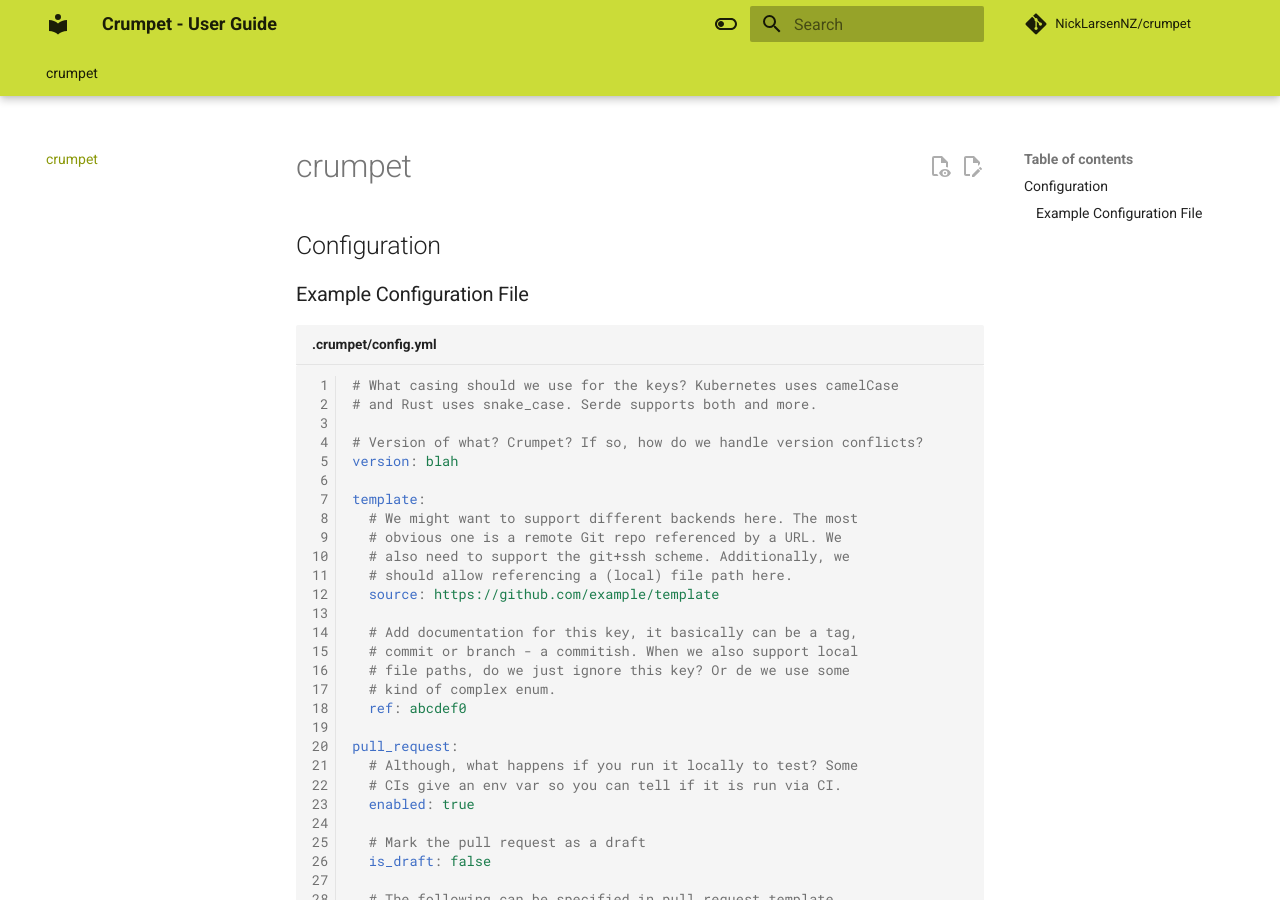
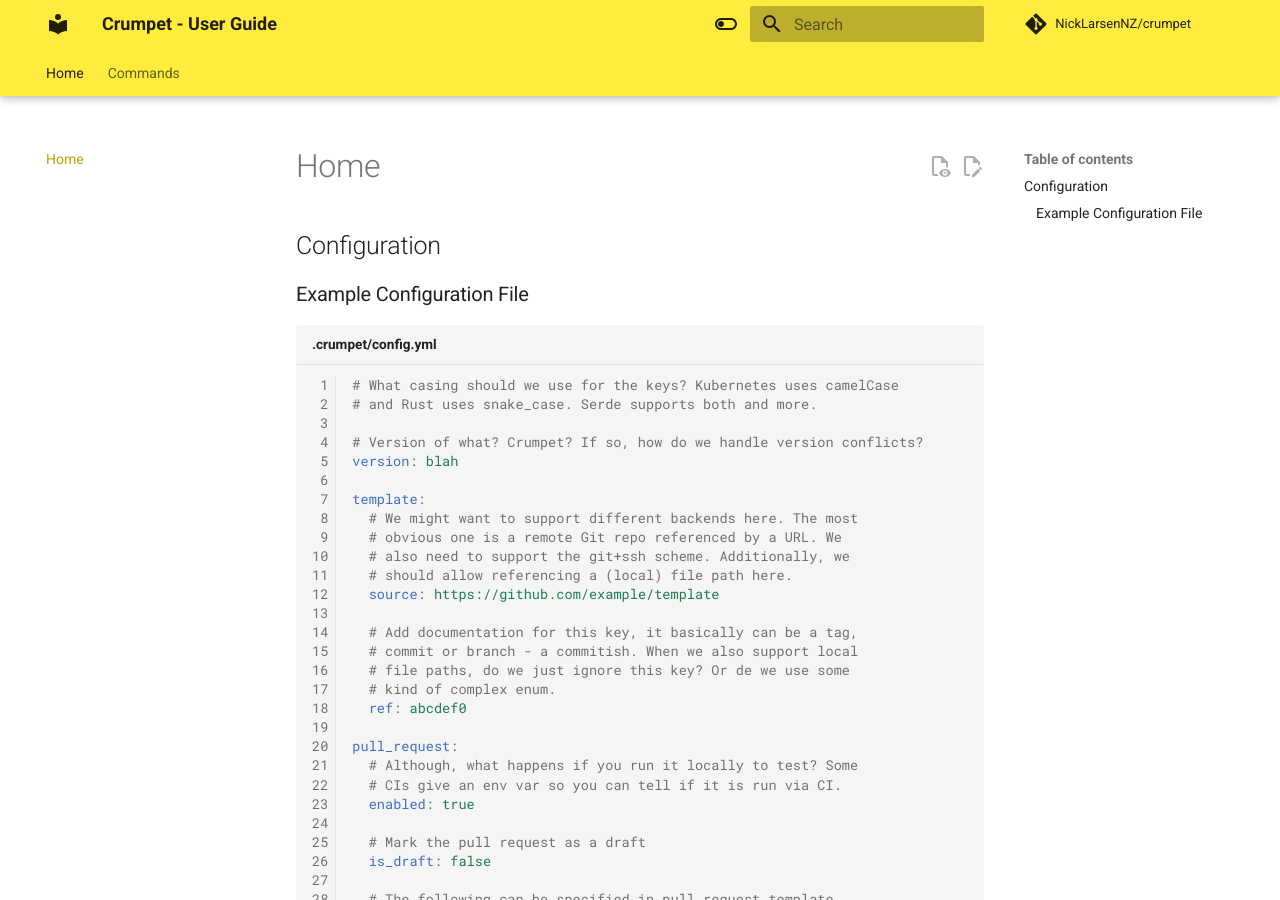
Before and after one commit to NickLarsenNZ/crumpet, an MkDocs documentation site: the page built from docs/index.md, in a window 1280 px wide and 900 px high. Built offline with MkDocs 1.6.1 and Material for MkDocs 9.7.7, drawn with Linux system fonts in a browser that asks for light colours; plug-ins that fetch from the network failed and are left out; comment, search, counter and statistics services are not loaded.

Commit message:
Adjust docs styling, add few sample pages

```diff
--- a/docs/index.md
+++ b/docs/index.md
@@ -1,4 +1,4 @@
-# crumpet
+# Home
 
 ## Configuration
 
--- a/mkdocs.yml
+++ b/mkdocs.yml
@@ -10,14 +10,14 @@ theme:
 
   palette:
     - scheme: default
-      primary: lime
-      accent: light green
+      primary: yellow
+      accent: yellow
       toggle:
         icon: material/toggle-switch-off-outline
         name: Switch to dark mode
     - scheme: slate
-      primary: lime
-      accent: light green
+      primary: yellow
+      accent: yellow
       toggle:
         icon: material/toggle-switch
         name: Switch to light mode
```
Also changed, not shown: docs/commands/check.md (added, +1 -0 lines), docs/commands/pull-request.md (added, +5 -0 lines), docs/commands/template.md (added, +1 -0 lines).
